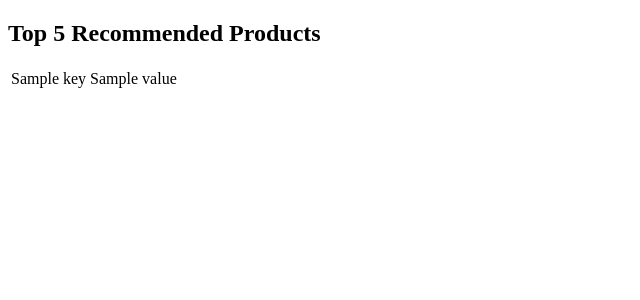
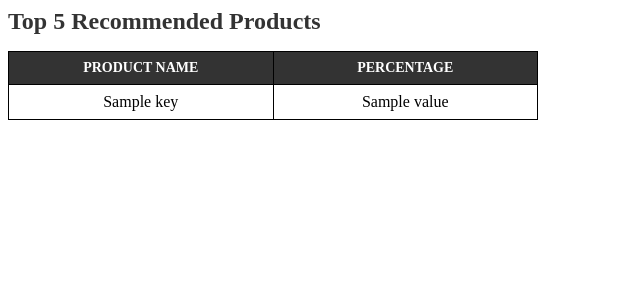
Before and after one commit to ditankur/my-hello-app, a Flask app: template templates/results.html in a window 1280 px wide. Shown: the top 300 px of the page, without its empty margins (0-640 px from the left). Run offline with Flask 2, Linux system fonts and the light colour scheme; the template is opened without the code that fills it: most values are stand-ins (such as "Sample title", 1, 10 or a date in 2020); parts of the project's set-up code (start-up, migrations or seed data) failed here and were passed over.

Commit message:
Styling pages

```diff
--- a/static/styles/styles.css
+++ b/static/styles/home.css
@@ -31,7 +31,6 @@ button {
 
 h1 {
     text-align: center;
-    fone-size: 18;
 }
 
 .formcontainer {
--- /dev/null
+++ b/static/styles/results.css
@@ -0,0 +1,40 @@
+table {
+    border-collapse: collapse;
+    border: 1px solid black;
+    text-align: center;
+    vertical-align: middle;
+}
+
+caption {
+    font-weight: bold;
+    font-size: 24px;
+    text-align: left;
+    color: #333;
+    margin-bottom: 16px;
+}
+
+thead {
+    background-color: #333;
+    color: white;
+    font-size: 0.875rem;
+    text-transform: uppercase;
+    letter-spacing: 2%;
+}
+
+th,
+td {
+    border: 1px solid black;
+    padding: 8px;
+}
+
+thead th {
+    width: 25%;
+}
+
+tbody tr:nth-child(odd) {
+    background-color: #fff;
+}
+
+tbody tr:nth-child(even) {
+    background-color: #eee;
+}
--- a/templates/home.html
+++ b/templates/home.html
@@ -3,7 +3,7 @@
 
 <head>
 	<title>Home</title>
-	<link rel= "stylesheet" type= "text/css" href= "{{ url_for('static',filename='styles/styles.css') }}">
+	<link rel= "stylesheet" type= "text/css" href= "{{ url_for('static',filename='styles/home.css') }}">
 </head>
 
 <body>
--- a/templates/results.html
+++ b/templates/results.html
@@ -3,26 +3,28 @@
 
 <head>
 	<title>RESULTS</title>
+	<link rel= "stylesheet" type= "text/css" href= "{{ url_for('static',filename='styles/results.css') }}">
 </head>
 
 <body>
-
-	<header>
-		<div class="container">
-			<h2>Top 5 Recommended Products</h2>
-		</div>
-	</header>
-
-	<div class="ml-container">
-		<table>
+	<table class="styled-table">
+		<caption>Top 5 Recommended Products</caption>
+		<thead>
+			<tr>
+				<th>Product Name</th>
+				<th>Percentage</th>
+			</tr>
+		</thead>
+		<tbody>
 			{% for key, value in products.items() %}
 			<tr>
 				<td>{{key}}</td>
 				<td>{{value}}</td>
 			</tr>
 			{% endfor %}
-		</table>
-	</div>
+		</tbody>
+	</table>
+
 </body>
 
 </html>
```
